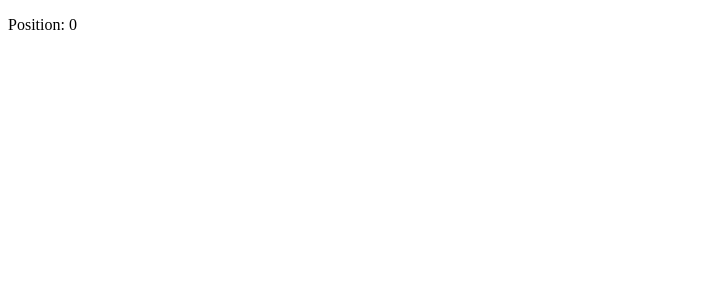
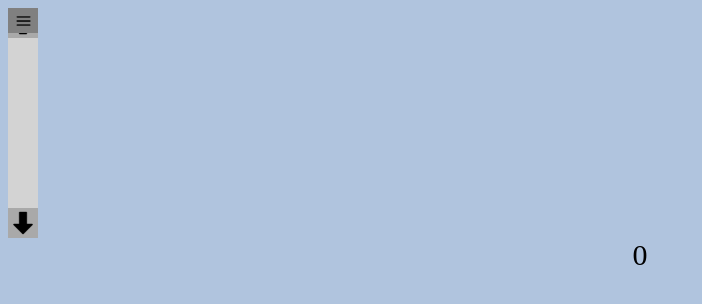
Before and after one commit to sophiajwitt/PUI-Extra-Credit, a plain HTML site: page index.html in a window 1280 px wide. Shown: the whole page, without its empty margins (0-702 px from the left). Drawn offline with Linux system fonts and the light colour scheme.

Commit message:
images added to scrollbar

```diff
--- a/css/style.css
+++ b/css/style.css
@@ -0,0 +1,41 @@
+body {
+    background-color:lightsteelblue;
+}
+
+#scrollbar {
+    width: 30px;
+    height: 200px;
+    background-color: lightgray;
+    position: relative;
+    top: 50%;
+  }
+
+#scrollbar-body {
+    width: 100%;
+    height: 100%;
+}
+
+#scrollbar-thumb {
+    width: 100%;
+    height: 25px;
+    display: flex;
+    justify-content: center;
+    align-items: center;
+    background-color: gray;
+    position: absolute;
+    top: 0;
+    left: 0;
+    cursor: grab;
+}
+
+#scrollbar-arrow-up,
+#scrollbar-arrow-down {
+  width: 100%;
+  height: 30px;
+  background-color: darkgray;
+}
+
+#scrollbar-position {
+  text-align: center;
+  font-size: 30px;
+}
--- a/index.html
+++ b/index.html
@@ -5,17 +5,24 @@
         <meta name="author" content="Sophia Witt">
         <meta name="description" content="Extra-Credit">
         <link rel="stylesheet" type="text/css" href="css/style.css">
-        <title>Extra Credit</title>
+        <script defer src="script.js"></script>
+        <title>ExtraCredit</title>
     </head>
     <body>
         <div id="scrollbar">
-            <div id="scrollbar-body">
-              <div id="scrollbar-thumb"></div>
+          <div id="scrollbar-body">
+            <div id="scrollbar-arrow-up">
+                <img src="images/up-arrow.png" alt="up arrow" width="30px">
             </div>
-            <div id="scrollbar-arrow-up"></div>
-            <div id="scrollbar-arrow-down"></div>
+              <div id="scrollbar-thumb">
+                  <img id="thumb" src="images/thumb.png" alt="thumb three lines" width="15px" height="10px">
+              </div>
+            </div>
+            <div id="scrollbar-arrow-down">
+                <img src="images/down-arrow.png" alt="down arrow" width="30px">
+            </div>
           </div>
 
-          <p id="scrollbar-position">Position: 0</p>
+          <p id="scrollbar-position">0</p>
     </body>
 </html>
--- /dev/null
+++ b/script.js
@@ -0,0 +1,34 @@
+var thumb = document.getElementById('scrollbar-thumb');
+var positionText = document.getElementById('scrollbar-position');
+
+var startY;
+var startTop;
+
+thumb.addEventListener('mousedown', function (e) {
+  startY = e.clientY;
+  startTop = parseInt(window.getComputedStyle(thumb).top);
+
+  document.addEventListener('mousemove', dragThumb);
+  document.addEventListener('mouseup', stopDrag);
+});
+
+function dragThumb(e) {
+  var deltaY = e.clientY - startY;
+  var newTop = startTop + deltaY;
+
+  if (newTop < 0) {
+    newTop = 0;
+  } else if (newTop > (scrollbar.offsetHeight - thumb.offsetHeight)) {
+    newTop = scrollbar.offsetHeight - thumb.offsetHeight;
+  }
+
+  thumb.style.top = newTop + 'px';
+
+  var percentage = (newTop / (scrollbar.offsetHeight - thumb.offsetHeight)) * 100;
+  positionText.textContent = Math.round(percentage);
+}
+
+function stopDrag() {
+  document.removeEventListener('mousemove', dragThumb);
+  document.removeEventListener('mouseup', stopDrag);
+}
```
Also changed, not shown: images/down-arrow.png (added), images/thumb.png (added), images/up-arrow.png (added), 2 other files.
